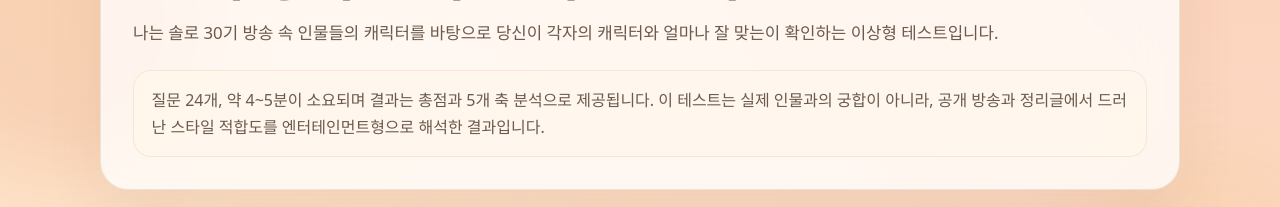
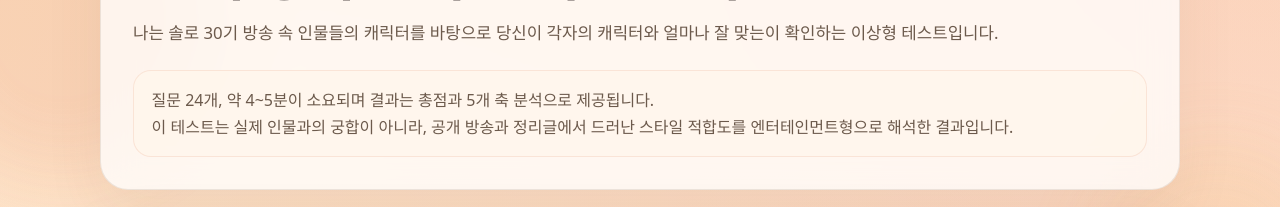
Before and after one commit to wilgon456/love-match-jungsook-quiz, a React (Vite) app: page / in a window 1280 px wide. Shown: the part 146-353 px from the top of the page. Built offline with nearby package versions, Linux system fonts and the light colour scheme.

Commit message:
Update notice copy

```diff
--- a/src/App.jsx
+++ b/src/App.jsx
@@ -87,7 +87,19 @@ export default function App() {
 
           <div className="notice-card">
             {isQuizAvailable
-              ? `질문 ${selectedQuiz.questions.length}개, 약 4~5분이 소요되며 결과는 총점과 5개 축 분석으로 제공됩니다. ${selectedQuiz.note}`
+              ? (
+                <>
+                  <span>
+                    질문 {selectedQuiz.questions.length}개, 약 4~5분이 소요되며 결과는 총점과
+                    5개 축 분석으로 제공됩니다.
+                  </span>
+                  <br />
+                  <span>
+                    이 테스트는 실제 인물과의 궁합이 아니라, 공개 방송과 정리글에서 드러난
+                    스타일 적합도를 엔터테인먼트형으로 해석한 결과입니다.
+                  </span>
+                </>
+              )
               : selectedPerson.sourceNote}
           </div>
         </section>
```
